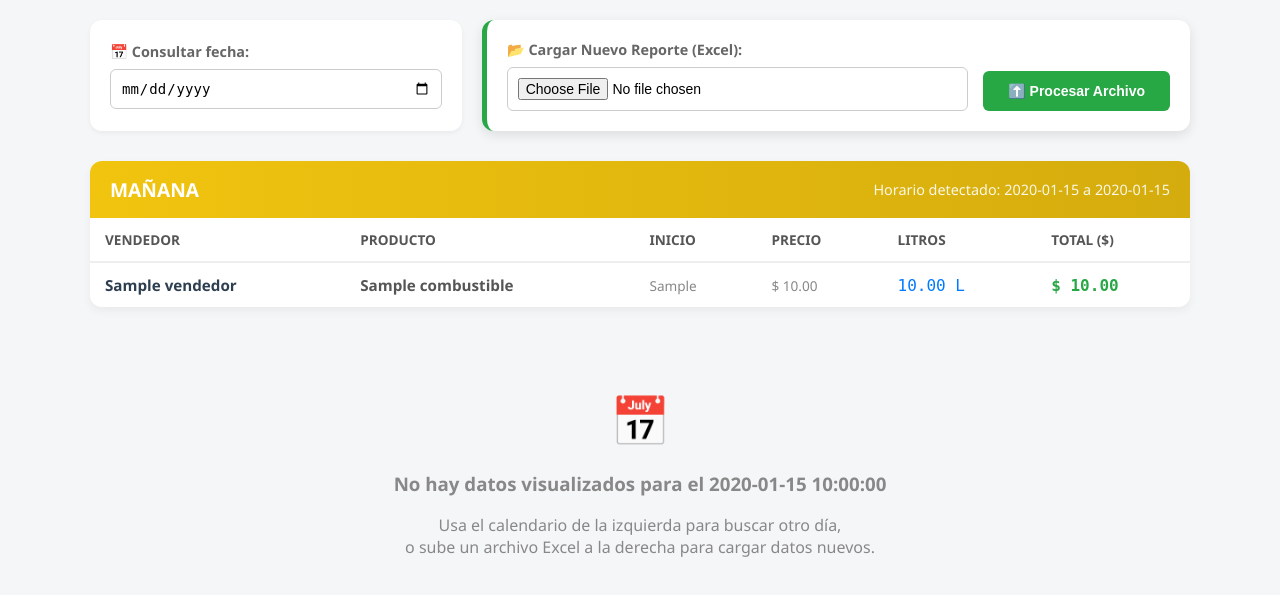
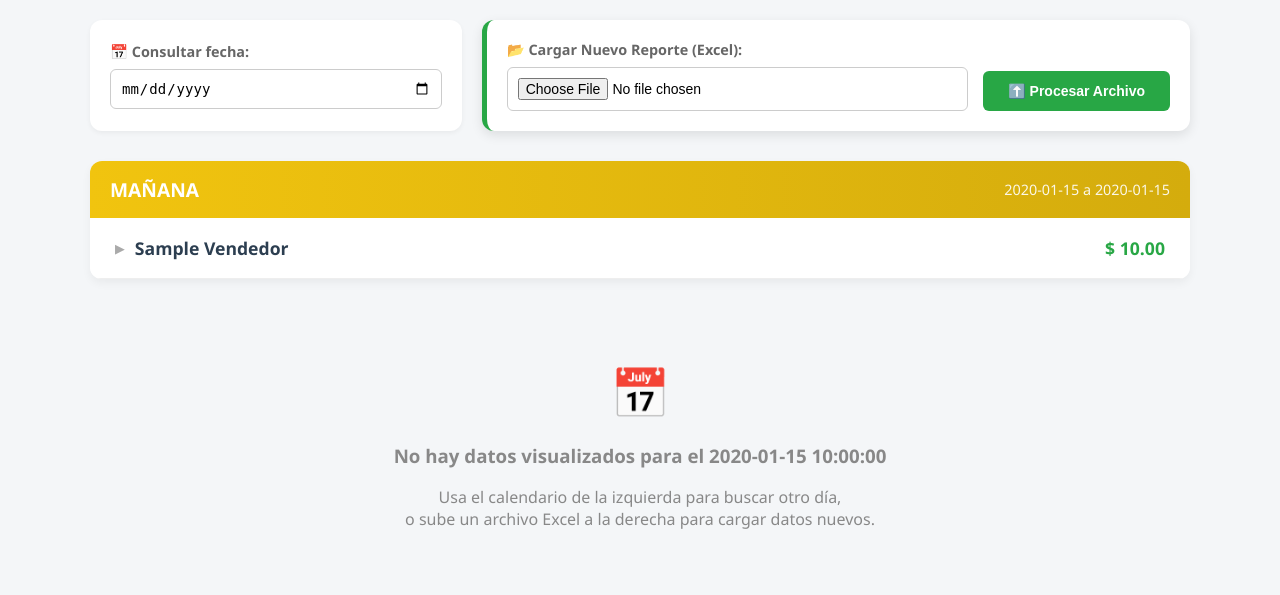
Before and after one commit to EmmanuelArce12/central-estaciones, a Flask app: template templates/ventas_vendedor.html in a window 1280 px wide. Shown: the part 60-655 px from the top of the page. Run offline with Flask 3, Linux system fonts and the light colour scheme; the template is opened without the code that fills it: most values are stand-ins (such as "Sample title", 1, 10 or a date in 2020).

Commit message:
"cambios de como se ven los vendedores"

```diff
--- a/templates/ventas_vendedor.html
+++ b/templates/ventas_vendedor.html
@@ -18,7 +18,7 @@
         }
         .btn-back:hover { background: #e9ecef; }
 
-        /* ALERTAS (Mensajes del servidor) */
+        /* ALERTAS */
         .alert { padding: 15px; border-radius: 8px; margin-bottom: 20px; font-weight: bold; border: 1px solid transparent; }
         .alert-success { background-color: #d4edda; color: #155724; border-color: #c3e6cb; }
         .alert-warning { background-color: #fff3cd; color: #856404; border-color: #ffeeba; }
@@ -28,21 +28,16 @@
         .control-bar {
             display: flex; gap: 20px; margin-bottom: 30px; flex-wrap: wrap; align-items: stretch;
         }
-
-        /* Tarjeta Izquierda: BUSCADOR */
         .search-card {
             background: white; padding: 20px; border-radius: 12px;
             box-shadow: 0 2px 5px rgba(0,0,0,0.05); display: flex; flex-direction: column;
             justify-content: center; flex: 1; min-width: 200px;
         }
-
-        /* Tarjeta Derecha: SUBIDA (Destacada) */
         .upload-card {
             background: white; padding: 20px; border-radius: 12px;
             box-shadow: 0 4px 12px rgba(0,0,0,0.1); display: flex; align-items: flex-end; gap: 15px;
             flex: 2; border-left: 5px solid #28a745;
         }
-
         .form-group { display: flex; flex-direction: column; width: 100%; }
         label { font-size: 0.9rem; color: #666; margin-bottom: 8px; font-weight: bold; }
         input { padding: 10px; border-radius: 6px; border: 1px solid #ccc; font-size: 14px; }
@@ -54,34 +49,61 @@
         }
         button:hover { background-color: #218838; }
 
-        /* ESTILOS POR TURNO (Encabezados de las tablas) */
+        /* --- ESTILOS DE ACORDEÓN --- */
         .turno-section { margin-bottom: 30px; background: white; border-radius: 12px; overflow: hidden; box-shadow: 0 4px 10px rgba(0,0,0,0.05); }
+
+        /* Cabecera del Turno */
         .turno-header { padding: 15px 20px; color: white; display: flex; justify-content: space-between; align-items: center; }
-
         .Mañana .turno-header { background: linear-gradient(to right, #f1c40f, #d4ac0d); }
         .Tarde .turno-header { background: linear-gradient(to right, #e67e22, #d35400); }
         .Noche .turno-header { background: linear-gradient(to right, #2c3e50, #1a252f); }
         .Sin.Asignar .turno-header { background: #95a5a6; }
-
         .turno-title { font-size: 1.2rem; font-weight: bold; text-transform: uppercase; }
         .turno-horario { font-size: 0.9rem; opacity: 0.9; }
 
-        /* TABLA DE DATOS */
-        table { width: 100%; border-collapse: collapse; }
+        /* Lista de Vendedores (Acordeón) */
+        .vendedor-group { border-bottom: 1px solid #eee; }
 
-        th { text-align: left; padding: 12px 15px; font-weight: 600; font-size: 0.85rem; text-transform: uppercase; border-bottom: 2px solid #eee; color: #555; background-color: #fff; }
+        /* Cabecera del Vendedor (Clickable) */
+        .vendedor-header {
+            display: flex; justify-content: space-between; align-items: center;
+            padding: 18px 25px; cursor: pointer; background: white; transition: background 0.2s;
+        }
+        .vendedor-header:hover { background-color: #f8f9fa; }
+        .vendedor-header.active { background-color: #effcf1; border-left: 4px solid #28a745; }
 
-        td { padding: 12px 15px; border-bottom: 1px solid #eee; color: #333; font-size: 0.95rem; }
-        tr:last-child td { border-bottom: none; }
-        tr:hover { background-color: #f9f9f9; }
+        /* Información Principal (Negrita) */
+        .vh-info { display: flex; align-items: center; gap: 10px; }
+        .arrow-icon { transition: transform 0.3s ease; color: #aaa; font-size: 0.8rem; }
+        .vendedor-header.active .arrow-icon { transform: rotate(90deg); color: #28a745; }
 
-        .vendedor-col { font-weight: bold; color: #2c3e50; }
-        .producto-col { color: #555; font-weight: 600; }
-        .monto-col { font-weight: bold; color: #28a745; font-family: monospace; font-size: 1rem; }
-        .litros-col { color: #007bff; font-family: monospace; font-size: 1rem; }
-        .meta-col { font-size: 0.85rem; color: #888; }
+        .vh-name { font-size: 1.1rem; font-weight: 800; color: #2c3e50; text-transform: capitalize; }
+        .vh-total { font-size: 1.1rem; font-weight: 800; color: #28a745; }
 
-        /* FOOTER TOTALES GLOBALES */
+        /* Contenido Oculto (Tabla Detalles) */
+        .vendedor-content {
+            max-height: 0;
+            overflow: hidden;
+            transition: max-height 0.3s ease-out;
+            background-color: #fafafa;
+        }
+
+        /* Tabla interna estilizada (Gris) */
+        .detail-table { width: 100%; border-collapse: collapse; margin: 0; }
+        .detail-table th {
+            text-align: left; padding: 10px 25px; font-size: 0.75rem;
+            text-transform: uppercase; color: #aaa; border-bottom: 1px solid #eee;
+            background: #fafafa;
+        }
+        .detail-table td {
+            padding: 10px 25px;
+            color: #7f8c8d; /* Letra GRIS solicitada */
+            font-size: 0.9rem;
+            border-bottom: 1px dashed #eee;
+        }
+        .detail-table tr:last-child td { border-bottom: none; }
+
+        /* Totales Globales */
         .totales-globales {
             display: flex; gap: 20px; margin-top: 40px; padding-top: 20px;
             border-top: 2px dashed #ccc; justify-content: flex-end;
@@ -92,14 +114,11 @@
         }
         .bg-blue { background: linear-gradient(135deg, #007bff, #0056b3); }
         .bg-green { background: linear-gradient(135deg, #28a745, #218838); }
-
         .total-label { font-size: 0.8rem; opacity: 0.9; margin-bottom: 5px; text-transform: uppercase; }
         .total-value { font-size: 1.6rem; font-weight: bold; }
 
-        /* ESTADO VACÍO */
         .empty-state { text-align: center; padding: 50px 20px; color: #888; }
         .empty-icon { font-size: 3rem; margin-bottom: 15px; display: block; }
-
     </style>
 </head>
 <body>
@@ -138,39 +157,63 @@
     {% for turno in ['Mañana', 'Tarde', 'Noche', 'Sin Asignar'] %}
         {% if ventas_por_turno[turno] %}
             {% set hay_datos = true %}
+
             <div class="turno-section {{ turno }}">
                 <div class="turno-header">
                     <span class="turno-title">{{ turno }}</span>
                     {% if limites[turno] and limites[turno]['inicio'] %}
                         <span class="turno-horario">
-                            Horario detectado: {{ limites[turno]['inicio'].strftime('%H:%M') }} a {{ limites[turno]['fin'].strftime('%H:%M') }}
+                            {{ limites[turno]['inicio'].strftime('%H:%M') }} a {{ limites[turno]['fin'].strftime('%H:%M') }}
                         </span>
                     {% endif %}
                 </div>
-                <table>
+
+                <div class="turno-body">
+                    {# Agrupamos por vendedor usando Jinja2 filter #}
+                    {% for vendedor, items in ventas_por_turno[turno] | sort(attribute='vendedor') | groupby('vendedor') %}
+
+                        {# Calculamos el total de este vendedor en este turno #}
+                        {% set total_vendedor = items | sum(attribute='monto') %}
+
+                        <div class="vendedor-group">
+                            <div class="vendedor-header" onclick="toggleVendedor(this)">
+                                <div class="vh-info">
+                                    <span class="arrow-icon">▶</span>
+                                    <span class="vh-name">{{ vendedor }}</span>
+                                </div>
+                                <div class="vh-total">
+                                    $ {{ "{:,.2f}".format(total_vendedor) }}
+                                </div>
+                            </div>
+
+                            <div class="vendedor-content">
+                                <table class="detail-table">
                                     <thead>
                                         <tr>
-                            <th>Vendedor</th>
                                             <th>Producto</th>
-                            <th>Inicio</th>
+                                            <th>Horario</th>
                                             <th>Precio</th>
                                             <th>Litros</th>
-                            <th>Total ($)</th>
+                                            <th>Subtotal</th>
                                         </tr>
                                     </thead>
                                     <tbody>
-                        {% for v in ventas_por_turno[turno] %}
+                                        {% for v in items %}
                                         <tr>
-                            <td class="vendedor-col">{{ v.vendedor }}</td>
-                            <td class="producto-col">{{ v.combustible }}</td>
-                            <td class="meta-col">{{ v.primer_horario }}</td>
-                            <td class="meta-col">$ {{ "{:,.2f}".format(v.precio) }}</td>
-                            <td class="litros-col">{{ "{:,.2f}".format(v.litros) }} L</td>
-                            <td class="monto-col">$ {{ "{:,.2f}".format(v.monto) }}</td>
+                                            <td>{{ v.combustible }}</td>
+                                            <td>{{ v.primer_horario }}</td>
+                                            <td>$ {{ "{:,.2f}".format(v.precio) }}</td>
+                                            <td>{{ "{:,.2f}".format(v.litros) }} L</td>
+                                            <td>$ {{ "{:,.2f}".format(v.monto) }}</td>
                                         </tr>
                                         {% endfor %}
                                     </tbody>
                                 </table>
+                            </div>
+                        </div>
+
+                    {% endfor %}
+                </div>
             </div>
         {% endif %}
     {% endfor %}
@@ -195,12 +238,28 @@
     {% endif %}
 
     <script>
-        // Recargar página automáticamente cuando se cambia la fecha de VISUALIZACIÓN
+        // 1. Recargar al cambiar fecha
         document.getElementById('fechaSelector').addEventListener('change', (e) => {
             if (e.target.value) {
                 window.location.href = `/estacion/ventas-vendedor?fecha=${e.target.value}`;
             }
         });
+
+        // 2. Lógica del Acordeón (JavaScript Puro)
+        function toggleVendedor(header) {
+            // Alternar clase 'active' para cambiar color y rotar flecha
+            header.classList.toggle('active');
+
+            // Seleccionar el contenido siguiente
+            var content = header.nextElementSibling;
+
+            // Manejar la altura (max-height) para la animación CSS
+            if (content.style.maxHeight) {
+                content.style.maxHeight = null; // Colapsar
+            } else {
+                content.style.maxHeight = content.scrollHeight + "px"; // Expandir
+            }
+        }
     </script>
 
 </body>
```
Lines whose indentation alone changed are shown as unchanged.
